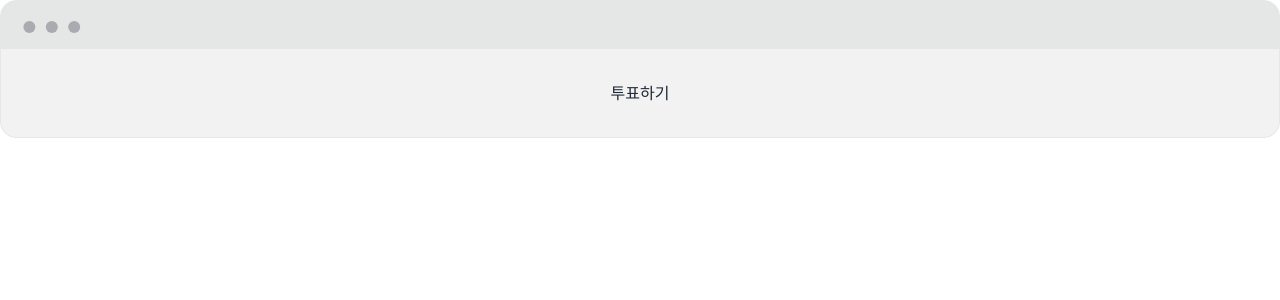
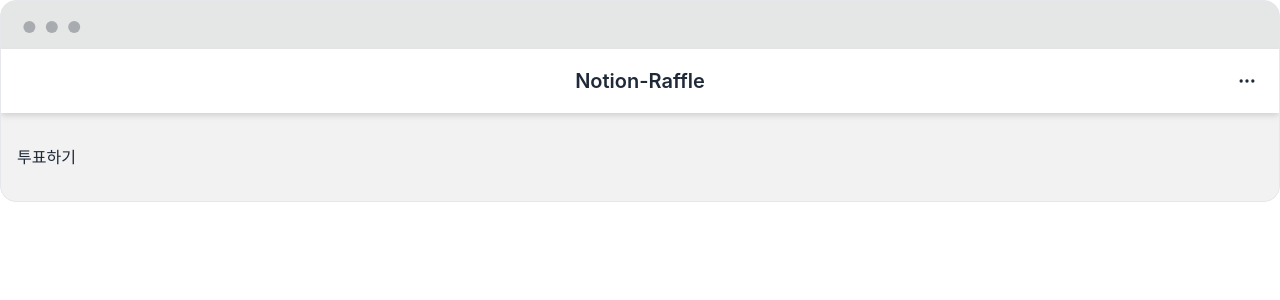
Before and after one commit to mash-up-kr/notion-raffle, a React (Create React App) app in the folder frontend/: page /vote in a window 1280 px wide. Shown: the top 300 px of the page. Built offline with nearby package versions, Linux system fonts and the light colour scheme; the HTML template or start-up script is replaced by a standard one.

Commit message:
feature: navbar 구현

```diff
--- a/frontend/src/App.jsx
+++ b/frontend/src/App.jsx
@@ -1,6 +1,7 @@
 import React from "react";
 import { BrowserRouter } from "react-router-dom";
 import { QueryClientProvider, QueryClient } from "react-query";
+import { Navbar } from "./components/Layouts/Navbar";
 import Router from "./Router";
 
 const queryClient = new QueryClient();
@@ -10,8 +11,12 @@
     <QueryClientProvider client={queryClient}>
       <BrowserRouter>
         <div className="mockup-window border bg-base-300">
-          <div className="flex justify-center px-4 py-8 bg-base-200">
-            <Router />
+          <div className="flex flex-col justify-center bg-base-200">
+            <Navbar></Navbar>
+
+            <div className="px-4 py-8">
+              <Router />
+            </div>
           </div>
         </div>
       </BrowserRouter>
--- /dev/null
+++ b/frontend/src/components/Layouts/Navbar.jsx
@@ -0,0 +1,27 @@
+export function Navbar() {
+  return (
+    <div className="navbar bg-base-100 drop-shadow-md">
+      <div className="navbar-start"></div>
+      <div className="navbar-center">
+        <a className="btn btn-ghost normal-case text-xl">Notion-Raffle</a>
+      </div>
+      <div className="navbar-end">
+        <button className="btn btn-square btn-ghost">
+          <svg
+            xmlns="http://www.w3.org/2000/svg"
+            fill="none"
+            viewBox="0 0 24 24"
+            className="inline-block w-5 h-5 stroke-current"
+          >
+            <path
+              strokeLinecap="round"
+              strokeLinejoin="round"
+              strokeWidth="2"
+              d="M5 12h.01M12 12h.01M19 12h.01M6 12a1 1 0 11-2 0 1 1 0 012 0zm7 0a1 1 0 11-2 0 1 1 0 012 0zm7 0a1 1 0 11-2 0 1 1 0 012 0z"
+            ></path>
+          </svg>
+        </button>
+      </div>
+    </div>
+  );
+}
```
